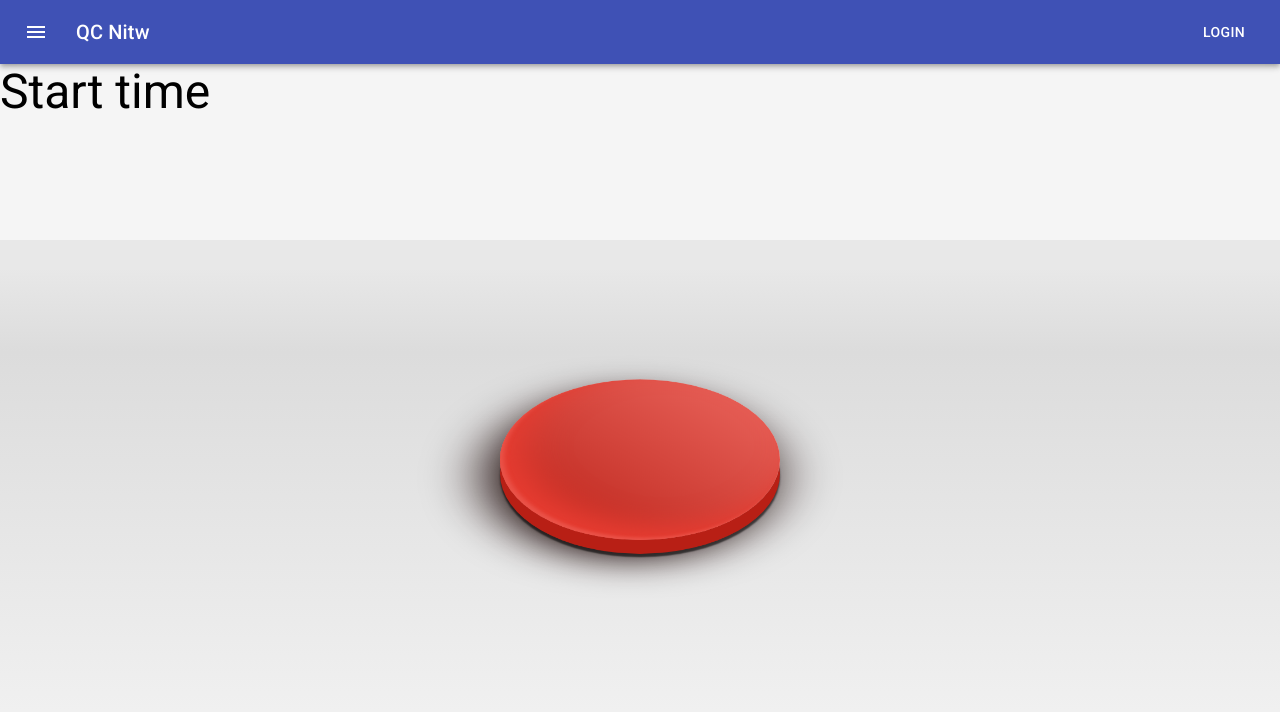
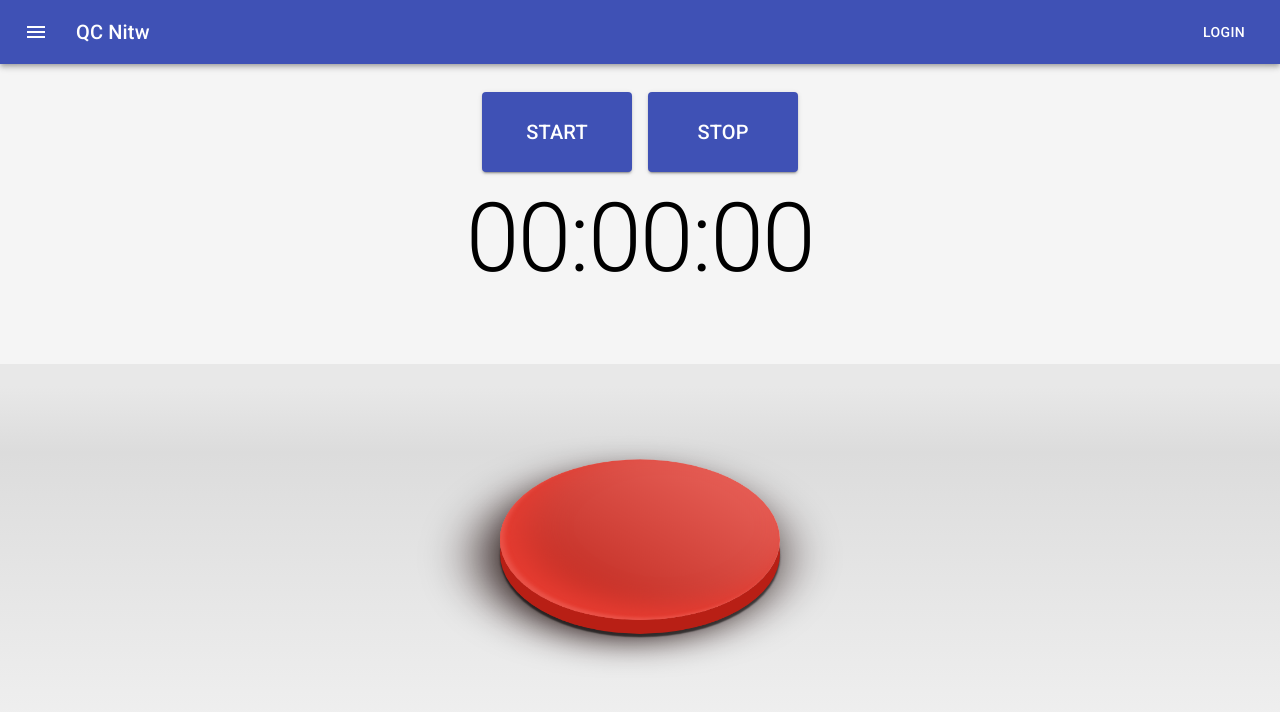
Before and after one commit to Prathamtangri1/Real-time-online-buzzer-system, a React (Create React App) app: page / in a window 1280 px wide. Shown: the top 712 px of the page. Built offline with nearby package versions, Linux system fonts and the light colour scheme.

Commit message:
StopWatch Logic implemented

```diff
--- a/src/Components/App.css
+++ b/src/Components/App.css
@@ -15,5 +15,5 @@
 }
 
 .times {
-  min-height: 30vh;
+  min-height: 35vh;
 }
--- a/src/Components/App.js
+++ b/src/Components/App.js
@@ -8,11 +8,22 @@ class App extends Component {
   constructor(props) {
     super(props);
     this.state = {
-      start: 0,
-      end: 0,
-      time: 0,
+      min: 0,
+      secs: 0,
+      milis: 0,
       winner: false
     }
+
+    this.handleBuzzerClick = this.handleBuzzerClick.bind(this);
+    this.saveTime = this.saveTime.bind(this);
+  }
+
+  handleBuzzerClick() {
+    this.refs.times.handleStopClick();
+  }
+
+  saveTime(min, secs, milis) {
+    this.setState({min: min, secs: secs, milis: milis});
   }
 
   render(){
@@ -23,10 +34,10 @@ class App extends Component {
             <ButtonAppBar />
           </div>
           <div className="times">
-            <Times />
+            <Times ref="times" saveTime={(min, secs, milis) => this.saveTime(min, secs, milis)}/>
           </div>
           <div className="buzzer">
-            <CentreButton />
+            <CentreButton onClick={this.handleBuzzerClick}/>
           </div>
         </div>
       </div>
--- a/src/Components/CentreButton.css
+++ b/src/Components/CentreButton.css
@@ -3,16 +3,16 @@ body, html {
     height: 100%;
 }
 .button-background {
-    height: 70vh;
+    height: 55vh;
     width: 100%;
     background: red;
-    position: absolute;
+    position: relative;
     bottom: 0;
     background: linear-gradient(#e8e8e8 5%, #dcdcdc 20%, #f5f5f5 100%);
 }
 .button {
     position: absolute;
-    top: 50%;
+    top: 60%;
     left: 50%;
     transform-origin: bottom center;
     perspective: 100px;
--- a/src/Components/CentreButton.js
+++ b/src/Components/CentreButton.js
@@ -6,7 +6,7 @@ class CentreButton extends Component {
         return(
         <div>
             <div class="button-background"></div>
-            <div class="button"></div>
+            <div class="button" onClick={this.props.onClick}></div>
         </div>
         );
     }
--- a/src/Components/Times.js
+++ b/src/Components/Times.js
@@ -1,14 +1,107 @@
-import React from 'react';
+import React, {Component} from 'react';
 import Typography from '@material-ui/core/Typography';
+import { makeStyles } from '@material-ui/core/styles';
+import Grid from '@material-ui/core/Grid';
+import Button from '@material-ui/core/Button';
 
-function Times(){
+const useStyles = makeStyles(theme => ({
+            root: {
+              flexGrow: 1,
+              marginTop: 20,
+            },
+            topGrid: {
+              marginTop: 10,
+              textAlign: "center",
+            },
+            paper: {
+              padding: theme.spacing(2),
+              textAlign: 'center',
+              color: theme.palette.text.secondary,
+            },
+            button: {
+              margin: theme.spacing(1),
+              height: 80,
+              width: 150,
+            },
+        }));
+
+function StyleDisplay(props) {
+    const classes = useStyles();
+
     return(
-        <div>
-            <Typography variant="h3">
-                Start time
-            </Typography>
+        <div className={classes.root}>
+            <Grid container spacing={3} className={classes.topGrid} justify="center"
+                alignItems="center">
+                <Button variant="contained" size="large" color="primary" className={classes.button} onClick={props.onStartClick}>
+                    <Typography variant="h6">
+                        Start
+                    </Typography>
+                </Button>
+                <Button variant="contained" size="large" color="primary" className={classes.button} onClick={props.onStopClick}>
+                    <Typography variant="h6">
+                        Stop
+                    </Typography>
+                </Button>
+            </Grid>
+            <Grid container spacing={1} className={classes.topGrid} justify="center"
+            alignItems="center" alignContent="center">
+                <Grid item xs alignContent="center">
+                    <Typography variant="h1">
+                        {props.min > 9 ? "" + props.min : "0" + props.min}:{props.secs > 9 ? "" + props.secs : "0" + props.secs}:{props.milis > 9 ? "" + props.milis : "0" + props.milis}
+                    </Typography>
+                    {/* <Typography variant="h3">
+                        {props.milis < 10 ? "00"+props.milis : (props.milis < 100 ? "0"+props.milis : ""+props.milis)}
+                    </Typography> */}
+                </Grid>
+            </Grid>
         </div>
     );
 }
 
+class Times extends Component {
+    constructor(props) {
+        super(props);
+
+        this.state = {
+            min: 0,
+            secs: 0,
+            milis: 0,
+        }
+
+        this.intervalId = null;
+
+        this.incrementTime = this.incrementTime.bind(this);
+    }
+
+    handleStartClick() {
+        this.intervalId = setInterval(this.incrementTime, 10);
+    }
+
+    handleStopClick() {
+        clearInterval(this.intervalId);
+        this.props.saveTime(this.state.min, this.state.secs, this.state.milis);
+    }
+
+    incrementTime() {
+        let {min, secs, milis} = this.state;
+        milis = milis + 1;
+        if(milis > 99) {
+            secs = secs + 1;
+            milis = 0;
+            if(secs > 59) {
+                min++;
+                secs = 0;
+            }
+        }
+
+        this.setState({min: min, secs: secs, milis: milis});
+    }
+
+    render() {
+        return (
+            <StyleDisplay min={this.state.min} secs={this.state.secs} milis={this.state.milis} onStartClick={() => this.handleStartClick()} onStopClick={() => this.handleStopClick()}/>
+        );
+    }
+}
+
 export default Times;
```
